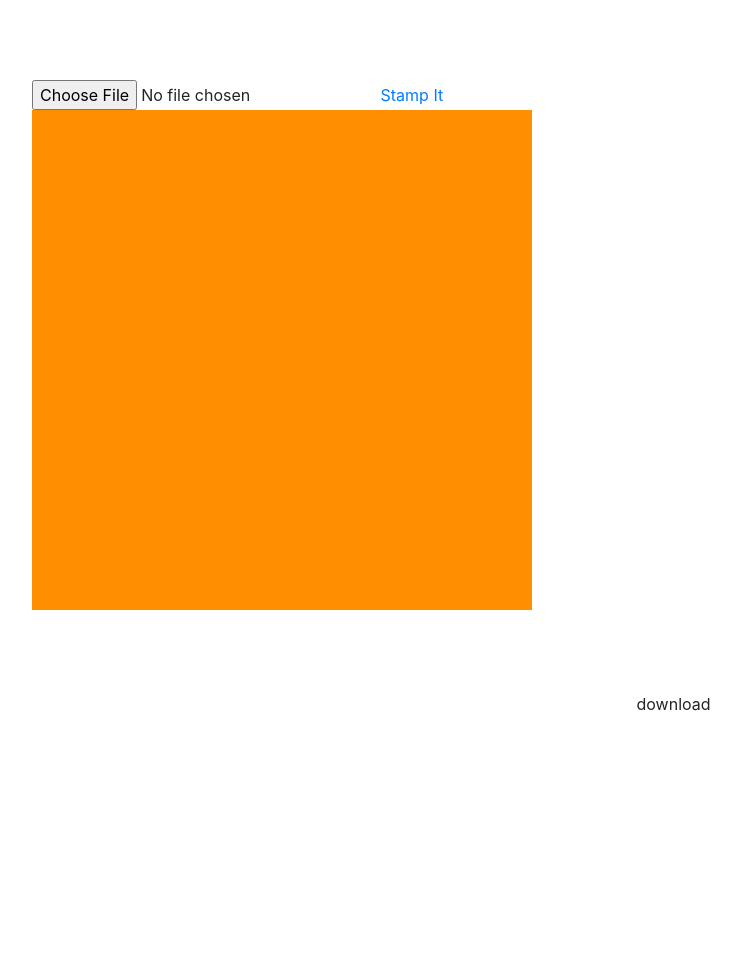
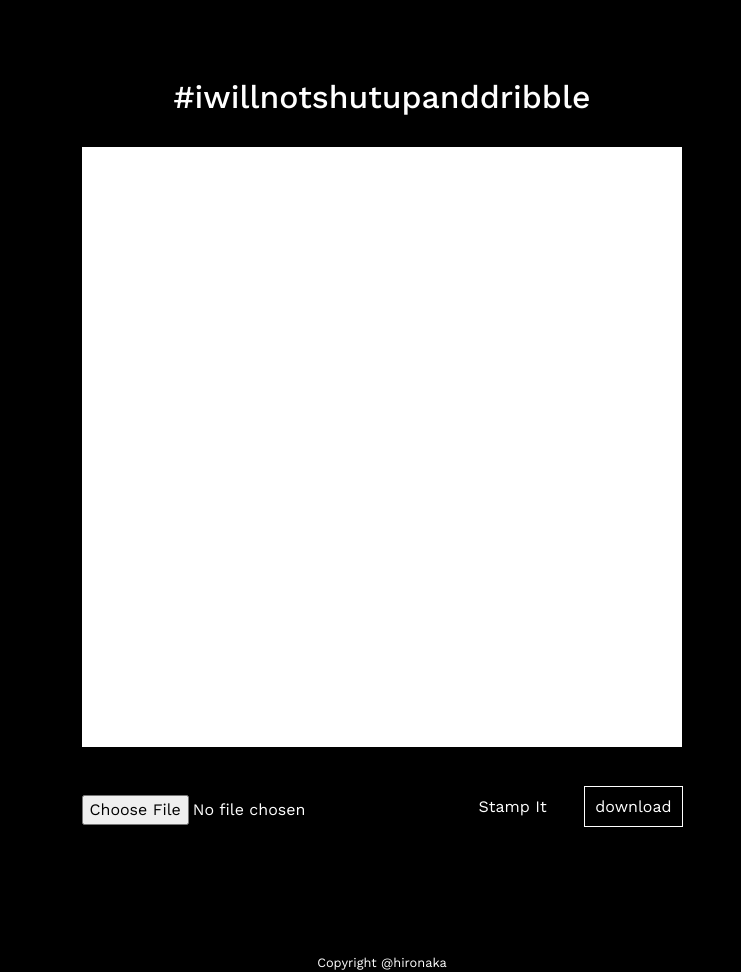
Before and after one commit to PHironaka/shut-up-and-dribble, a plain HTML site: page index.html in a window 1280 px wide. Shown: the whole page, without its empty margins (258-999 px from the left). Before the commit the page ends 800 px from the top, so only its background shows below. Drawn offline with nearby package versions, Linux system fonts and the light colour scheme.

Commit message:
apply basic styles

```diff
--- a/app.js
+++ b/app.js
@@ -95,8 +95,8 @@ function Rot() {
 }
 
 function doCanvas() {
-  ctx.fillStyle = '#FF8F00';
-  ctx.fillRect(0, 0, 500, 500);
+  ctx.fillStyle = '#FFFFFF';
+  ctx.fillRect(0, 0, 600, 600);
 
 };
 
@@ -121,4 +121,4 @@ function download() {
   var dt = canvas.toDataURL('image/jpeg');
   this.href = dt;
 };
-downloadLnk.addEventListener('click', download, false);
+asset.addEventListener('click', download, false);
--- a/index.html
+++ b/index.html
@@ -3,19 +3,30 @@
 		<title>I will not shut up and listen</title>
 
 		<link rel="stylesheet" href="https://maxcdn.bootstrapcdn.com/bootstrap/4.0.0-beta/css/bootstrap.min.css" integrity="sha384-/Y6pD6FV/Vv2HJnA6t+vslU6fwYXjCFtcEpHbNJ0lyAFsXTsjBbfaDjzALeQsN6M" crossorigin="anonymous">
+		<link href="https://fonts.googleapis.com/css?family=Work+Sans:400,500" rel="stylesheet">
+
 		<link rel="stylesheet" href="style.css"/>
 	</head>
 	<body onload="doCanvas()">
 		<div class="container">
-  <input type="file" name="img" id="uploadimage">
 
-
- <a href="Javascript:but('1')"> Stamp It </a>
-
-  </br>
+<h2>#iwillnotshutupanddribble</h2>
   <canvas id="canvas" width="600" height="600" ;></canvas>
 
-  <a id="downloadLnk" download="img.jpg">download</a>
+  <div class="create-poster">
+  	 <input type="file" name="img" id="uploadimage">
+
+  	 <div class="create-poster--file">
+  	 	 <a class="stamp" href="Javascript:but('1')"> Stamp It </a>
+  	 	<a id="asset" download="img.jpg">download</a>
+  	 </div>
+
+  </div>
+
+  <footer>
+  	<small>Copyright @hironaka</small>
+  </footer>
+
 </div>
   <script src="app.js"></script>
 </body>
--- a/style.css
+++ b/style.css
@@ -1,12 +1,39 @@
 body {
   padding-top: 5rem;
+  font-family: 'Work Sans', sans-serif;
+  margin:0;
+  color: white;
+  background-color: black;
+
 }
 
-.container {max-width:730px;}
+h2  {
+  text-align: center;
+  margin-bottom: 1em;
+}
+
+a {
+  color: white;
+
+}
+
+a:hover {
+ color: #777;
+ text-decoration: none;
+}
+
+#asset:hover {
+  color:black;
+  background-color: white;
+}
+
+.container {max-width:631px;}
 
 
-a#downloadLnk {
+#asset {
   cursor: pointer;
+  border: 1px solid #fff;
+  padding: 10px;
 }
 
 
@@ -63,3 +90,22 @@ img#start-image {
 #scale:active::-webkit-slider-thumb, #rotate:active::-webkit-slider-thumb {
   background: #ffffff;
 }
+
+.create-poster {
+  margin:3em 0;
+}
+
+.create-poster--file {
+  float: right;
+  text-align: right;
+}
+
+.stamp {
+  margin-right: 2em;
+}
+
+
+footer {
+  text-align: center;
+  margin-top: 8em;
+}
```
